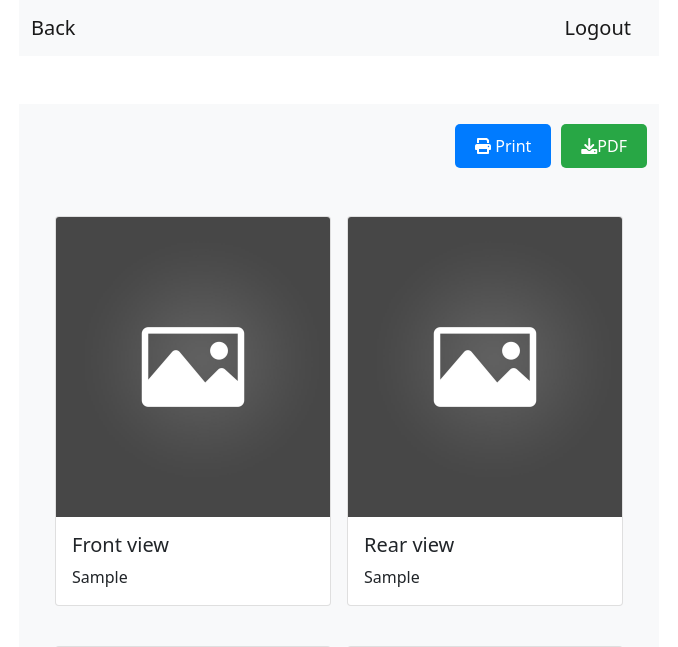
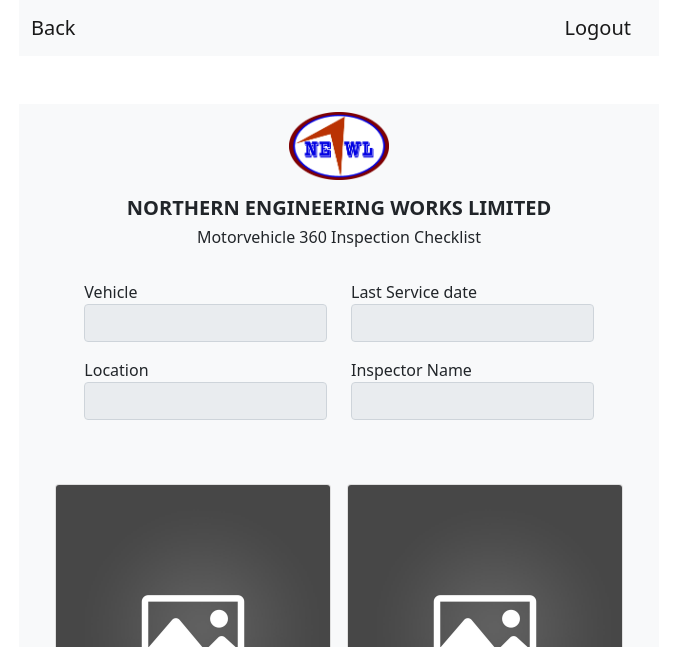
Before and after one commit to mageta17/resources, a PHP site: page /checklist_view.php?id=1 in a window 1280 px wide. Shown: the top 647 px of the page, without its empty margins (301-979 px from the left). Run offline with PHP 8.4, Linux system fonts and the light colour scheme; tables that the repository leaves empty hold one stand-in row (values such as "Sample post"); data that the repository does not hold is empty; a stand-in replaces the project's code that opens the database connection.

Commit message:
new update:

```diff
--- a/checklist_view.php
+++ b/checklist_view.php
@@ -29,6 +29,15 @@ include 'server/modules/staff-pages.php';
             padding: 10px;
             border-radius: 5px;
             width: 99%;
+        }
+        .form-control {
+            background-color:#E8ECEF; /* Make input size medium */
+
+        }
+        .logo{
+            width: 100px;
+            height: auto;
+            margin: 0 auto;
         }
         .card-img-top {
             width: 100%;
@@ -74,27 +83,57 @@ include 'server/modules/staff-pages.php';
                 $id = $_GET['id'];
                 $query = "SELECT * FROM mv_check_list_360 WHERE id = $id";
                 $result = mysqli_query($connection, $query);
-            } else {
-                echo "ID not found";
-            }
+
+                if (!$result) {
+                    die('Query failed: ' . mysqli_error($connection));
+                }
 
             if (mysqli_num_rows($result) > 0) {
+                while ($row = mysqli_fetch_assoc($result)) {
+
+
         ?>
+
         <div class="row justify-content-center mx-0">
                 <div class="col-lg-6 mt-5" style="background-color: #f8f9fa;">
-                    <div class="action-buttons">
-                        <button class="btn-print" onclick="window.print();">
-                            <i class="fa fa-print"></i> Print
-                         </button>
-                         <button class="btn-download" onclick="downloadPDF();">
-                            <i class="fa fa-download"></i>PDF
-                         </button>
+                <form action="">
+                  <div class=" row d-flex flex-wrap justify-content-center mb-4 card-background-color align-items-center inputs-style">
+                        <div class="text-center w-100">
+                            <div class="logo mb-3 mt-2">
+                                <img src="resources/images/newl.webp" class="img-fluid" alt="Northern Engineering Works Logo">
+                            </div>
+                            <h5><b>NORTHERN ENGINEERING WORKS LIMITED</b></h5>
+                            <h6>Motorvehicle 360 Inspection Checklist </h6>
+                        </div>
+                        <div class="col-md-5 mb-3 mt-4">
+                            <div class="form-group">
+                                <label for="vehicle">Vehicle</label>
+                                <input type="text" class="form-control" id="lastServiceDate" name="lastServiceDate" value="<?php echo $row['vehicle']; ?>" readonly>
+                            </div>
+                        </div>
+                        <div class="col-md-5 mb-3 mt-4">
+                            <div class="form-group">
+                                <label for="lastServiceDate">Last Service date</label>
+                                <input type="text" class="form-control" id="lastServiceDate" name="lastServiceDate" value="<?php echo  $row['lastServiceDate']; ?>" readonly>
+                            </div>
+                        </div>
+                        <div class="col-md-5 mb-3">
+                            <div class="form-group">
+                                <label for="location">Location</label>
+                                <input type="text" class="form-control" id="location" name="location" value="<?php echo $row['location']; ?>" readonly>
+                            </div>
+                        </div>
+                        <div class="col-md-5 mb-3">
+                            <div class="form-group">
+                                <label for="inspectorName">Inspector Name</label>
+                                <input type="text" class="form-control" id="inspectorName" name="inspectorName" value="<?php echo $row['inspectorName']; ?>" readonly>
+                            </div>
+                        </div>
                     </div>
-                <form action="">
                     <div class="container mt-5">
                         <div class="row row-cols-1 row-cols-md-2 g-3">
                         <?php
-                        while ($row = mysqli_fetch_assoc($result)) {
+
                             $id = $row['id'];
                             // Query to get images related to the current checklist entry
                             $query_images = "SELECT * FROM mv_checklist_360_images_rep WHERE checklistId = $id";
@@ -139,13 +178,24 @@ include 'server/modules/staff-pages.php';
                         ?>
                         </div>
                     </div>
+                    <div class="action-buttons">
+                        <button class="btn-print" onclick="window.print();">
+                            <i class="fa fa-print"></i> Print
+                         </button>
+                         <button class="btn-download" onclick="downloadPDF();">
+                            <i class="fa fa-download"></i>PDF
+                         </button>
+                    </div>
                 </form>
                 <?php
+                    }
                     // include 'server/pagination.php';
                 ?>
             </div>
         </div>
-        <?php } ?>
+        <?php } else {
+                    echo "ID not found";
+                    }  ?>
     </div>
     <script>
     function downloadPDF() {
```
